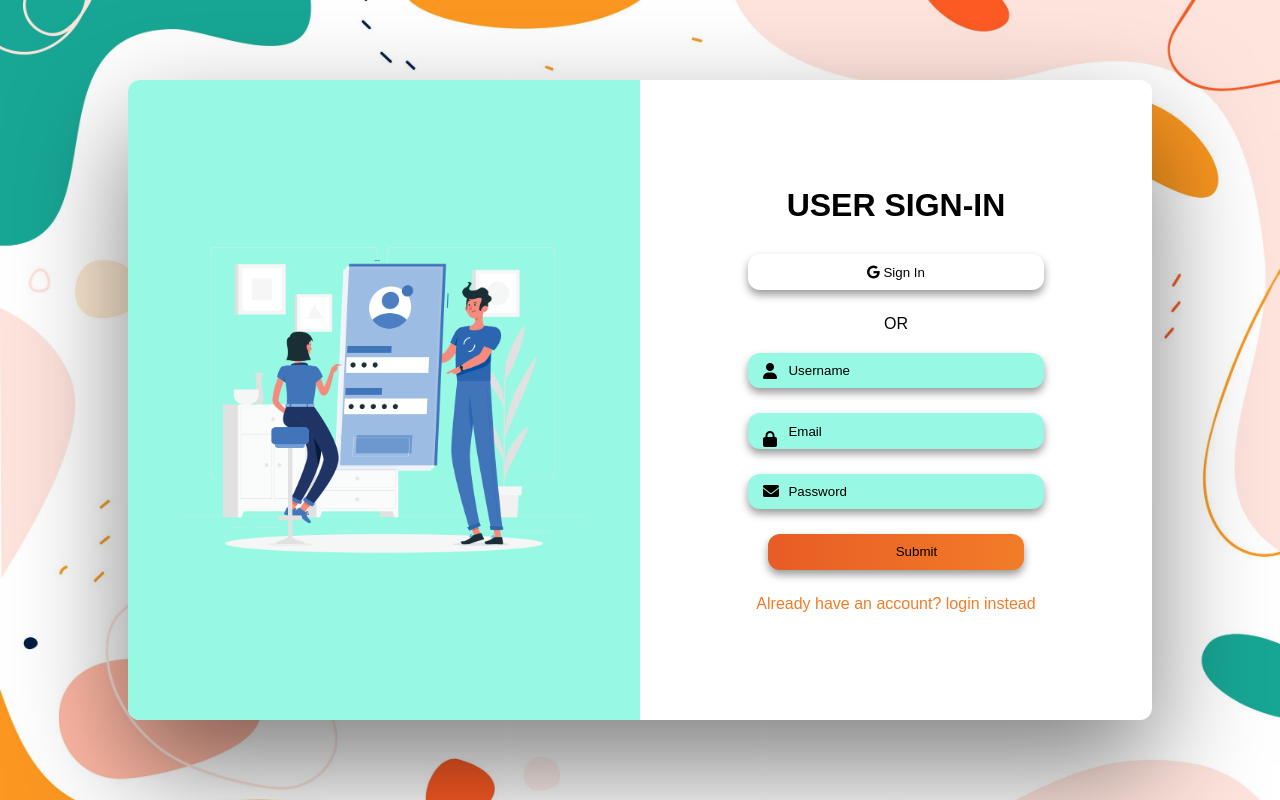
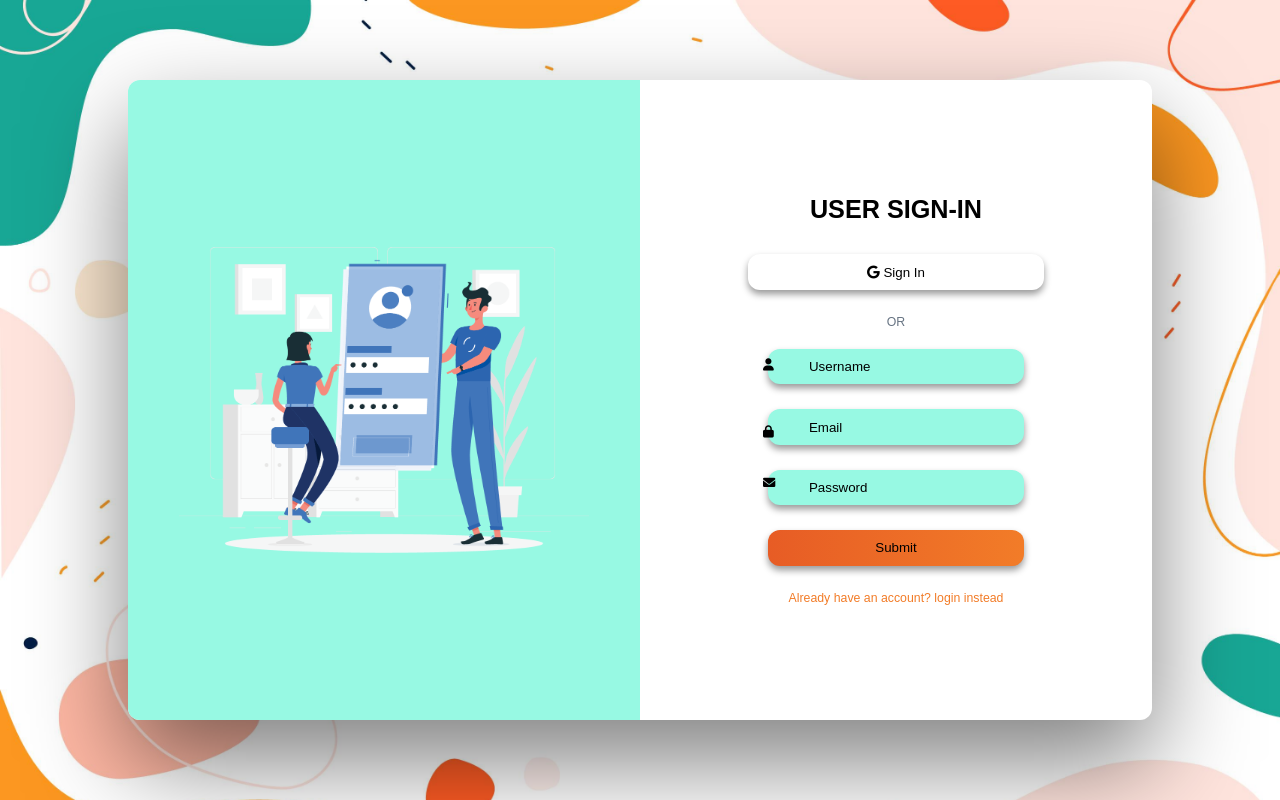
Before and after one commit to Debalina-Borah/KnowYourStats, a React (Create React App) app: page /signin in a window 1280 px wide. Built offline with nearby package versions, Linux system fonts and the light colour scheme; no server answers.

Commit message:
added navigation

```diff
--- a/src/App.js
+++ b/src/App.js
@@ -4,6 +4,7 @@ import Login from './pages/Login'
 import SignIn from './pages/SignIn'
 import './App.css';
 import { UserAuthContextProvider } from './context/UserAuthContext';
+import Dashboard from './pages/Dashboard';
 
 function App() {
 
@@ -14,6 +15,7 @@ function App() {
           <Route exact path='/' element={<Home />} />
           <Route exact path='/login' element={<Login />} />
           <Route exact path='/signin' element={<SignIn />} />
+          <Route exact path='/dashboard' element={<Dashboard />} />
         </Routes>
       </UserAuthContextProvider>
     </BrowserRouter>
--- a/src/index.css
+++ b/src/index.css
@@ -1 +1,25 @@
 @import url('https://fonts.googleapis.com/css2?family=Poppins:wght@300;500;600;700;800&display=swap');
+
+* {
+  margin: 0;
+  padding: 0;
+  outline: 0;
+  appearance: none;
+  text-decoration: none;
+  border: 0;
+  list-style: none;
+  box-sizing: border-box;
+}
+
+html {
+  font-size: 14px;
+}
+
+body {
+  width: 100vw;
+  font-family: poppins, sans-serif;
+  font-size: 0.88rem;
+  background: var(--color-background);
+  user-select: none;
+  overflow-x: hidden;
+}
--- a/src/pages/SignIn.jsx
+++ b/src/pages/SignIn.jsx
@@ -1,4 +1,5 @@
 import React, { useRef } from 'react'
+import { Navigate } from 'react-router-dom';
 import { useUserAuth } from '../context/UserAuthContext';
 // import './css/SignIn.css'
 
@@ -12,6 +13,7 @@ function SignIn() {
         console.log("tap")
         try {
             await signup(emailRef.current.value, passRef.current.value)
+            Navigate('/dashboard')
         } catch (err) {
             console.log(err)
         }
@@ -37,7 +39,7 @@ function SignIn() {
                         <input type="email" ref={emailRef} placeholder="Email" name="email" id="email" />
                         <i className="fas fa-lock"></i>
                         <input id="password" ref={passRef} type="password" placeholder="Password" />
-                        <input id="submit" style={{ backgroundImage: "linear-gradient(90deg,#E75C25,#F27C28)" }} type="submit"
+                        <input id="submit" style={{ backgroundImage: "linear-gradient(90deg,#E75C25,#F27C28)", paddingLeft: '0%' }} type="submit"
                             placeholder="login" onClick={(e) => handleSubmit(e)} />
                         <a id="loginLink" href="login.html">Already have an account? login instead</a>
                     </form>
```
